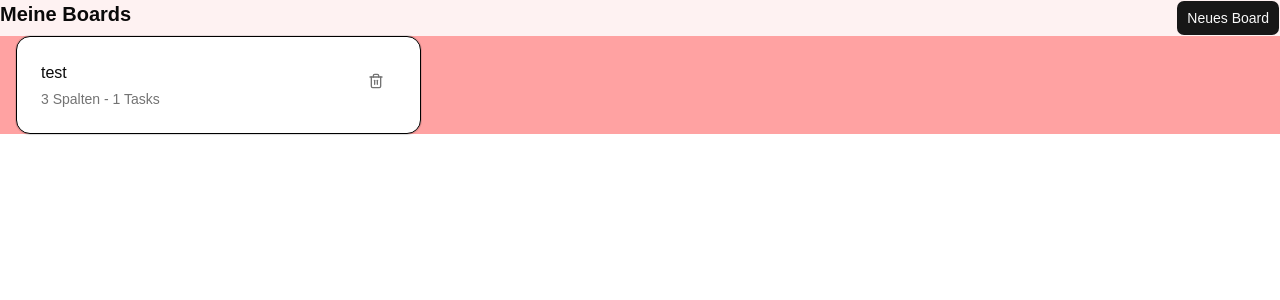
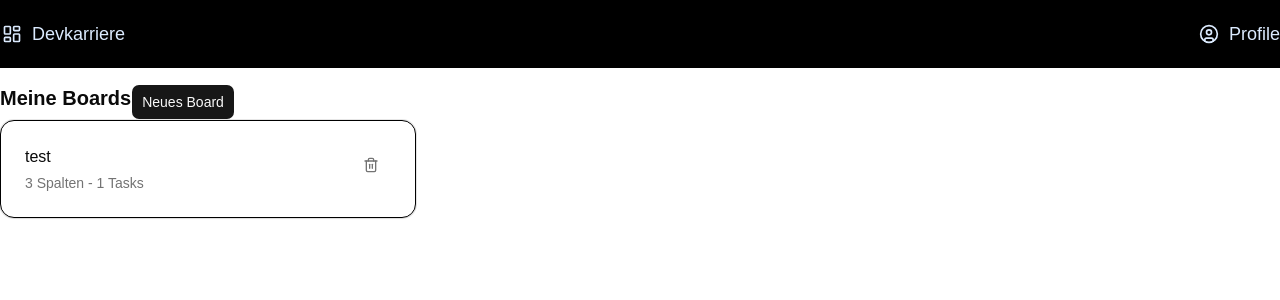
Before and after one commit to wehrend/devboard, a React (Vite) app: page /boards in a window 1280 px wide. Shown: the top 300 px of the page. Built offline with nearby package versions, Linux system fonts and the light colour scheme.

Commit message:
implement layout (also known as part 5)

```diff
--- a/src/App.tsx
+++ b/src/App.tsx
@@ -2,11 +2,13 @@
 import Profile from "./pages/Profile/Profile"
 import BoardOverview from "./pages/BoardOverview/BoardOverview"
 import BoardDetail from "./pages/BoardDetail/BoardDetail"
+import Layout from "./components/layout/Layout"
 
 export function App() {
   const router = createBrowserRouter([
     {
       path: "/",
+      element: <Layout />,
       children: [
         {
           path: "/profile",
--- /dev/null
+++ b/src/components/layout/Header.tsx
@@ -0,0 +1,26 @@
+import { LayoutDashboard, UserCircle } from "lucide-react"
+import { Link } from "react-router-dom"
+
+export default function Header() {
+  return (
+    <header className="bg-black py-5">
+      <div className="container mx-auto flex justify-between">
+        <Link
+          to="/boards"
+          className="flex flex-row items-center gap-2 text-lg text-blue-100"
+        >
+          <LayoutDashboard className="w5 h-5" />
+          Devkarriere
+        </Link>
+
+        <Link
+          to="/profile"
+          className="flex flex-row items-center gap-2 text-lg text-blue-100"
+        >
+          <UserCircle className="w5 h-5" />
+          Profile
+        </Link>
+      </div>
+    </header>
+  )
+}
--- /dev/null
+++ b/src/components/layout/Layout.tsx
@@ -0,0 +1,13 @@
+import { Outlet } from "react-router-dom"
+import Header from "./Header"
+
+export default function Layout() {
+  return (
+    <div className="">
+      <Header />
+      <main className="container mx-auto py-4">
+        <Outlet />
+      </main>
+    </div>
+  )
+}
--- a/src/pages/BoardOverview/BoardOverview.tsx
+++ b/src/pages/BoardOverview/BoardOverview.tsx
@@ -14,16 +14,16 @@
   ])
 
   return (
-    <div className="container">
-      <div className="flex flex-row place-content-between bg-red-50">
+    <>
+      <div className="place-content-betwee flex flex-row">
         <h1 className="text-xl font-bold">Meine Boards</h1>
         <Button>Neues Board</Button>
       </div>
-      <div className="grid grid-cols-3 gap-4 bg-red-300 px-4">
+      <div className="grid grid-cols-3 gap-4 ">
         {boards.map((board) => {
           return <BoardCard board={board} />
         })}
       </div>
-    </div>
+    </>
   )
 }
--- a/src/pages/Profile/Profile.tsx
+++ b/src/pages/Profile/Profile.tsx
@@ -12,7 +12,7 @@
   const [username, setUsername] = useState("Sven")
 
   return (
-    <div className="mx-auto max-w-md">
+    <div className="max-w-md">
       <h1 className="mb-6 text-2xl font-bold">Profil</h1>
       <Card>
         <CardHeader>
@@ -24,7 +24,7 @@
         <CardContent>
           <div className="flex flex-col gap-1">
             <label>Benutzername</label>
-            <input id="username" value={username}/>
+            <input id="username" value={username} />
             <Button className="w-fit">Speichern</Button>
           </div>
         </CardContent>
```
